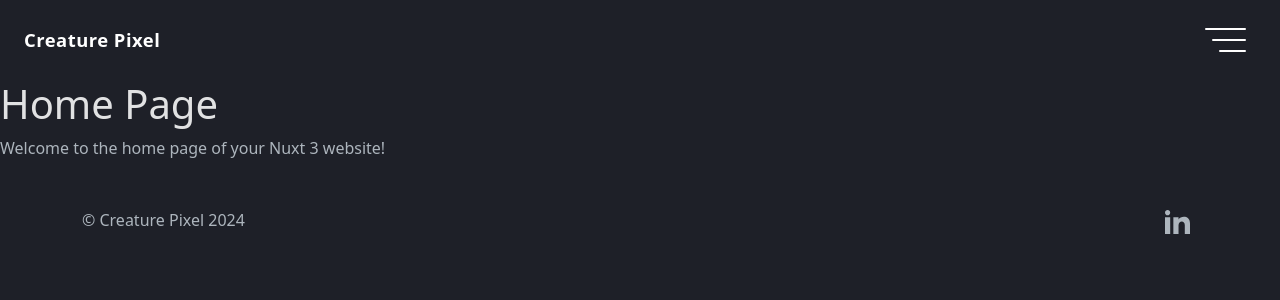
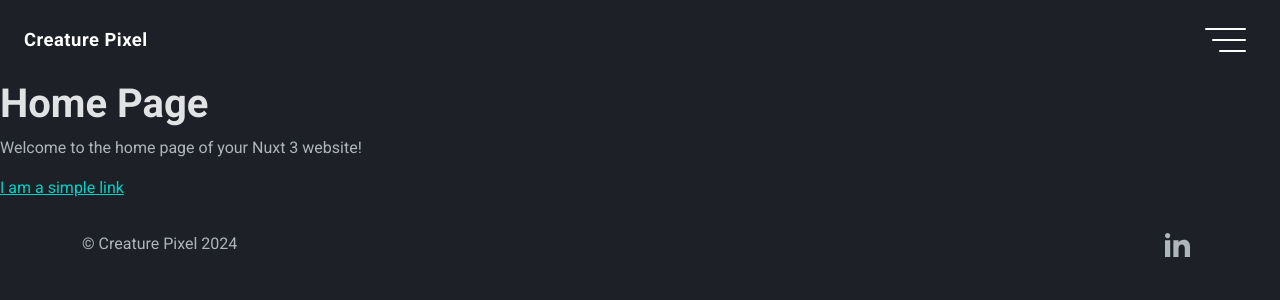
Before and after one commit to davidholtdev/creature-pixel, a Nuxt app: page / in a window 1280 px wide. Shown: the top 300 px of the page. Built offline with nearby package versions, Linux system fonts and the light colour scheme.

Commit message:
Implemented call to actions

```diff
--- a/assets/scss/_variables.scss
+++ b/assets/scss/_variables.scss
@@ -2,6 +2,9 @@ $white: #ffffff;
 $navy: #1e2028;
 $navy-light: #252731;
 $navy-dark: #121212;
+$primary: #03d1c5;
+$success: #198754;
+$danger: #d1170d;
 
 $body-bg: $navy;
 $body-color: #adb5bd;
@@ -13,5 +16,54 @@ $header-height: 5rem;
 
 $font-mono: "Roboto Mono", monospace;
 $font-sans: "Roboto", sans-serif;
+
+// Bootstrap variable overrides
+$font-size-base: 1rem;
+$lead-font-size: $font-size-base * 1.3;
+$small-font-size: 0.8rem;
+
+$h1-font-size: $font-size-base * 2.5 !default;
+$h2-font-size: $font-size-base * 2 !default;
+$h3-font-size: $font-size-base * 1.75 !default;
+$h4-font-size: $font-size-base * 1.5 !default;
+$h5-font-size: $font-size-base * 1.25 !default;
+$h6-font-size: $font-size-base !default;
+
+$border-width: 2px;
+
+$body-bg: $navy;
+$body-color: #adb5bd;
+$btn-padding-y: 0.75rem;
+$btn-padding-x: 1.5rem;
+$btn-border-width: 2px;
+$btn-font-family: $font-mono;
+$btn-font-size: 0.875rem;
+$font-family-base: $font-sans;
+$font-family-code: $font-mono;
+$headings-font-family: null !default;
+$headings-font-style: null !default;
+$headings-font-weight: 700;
+$headings-line-height: 1.2 !default;
 $headings-color: rgba(white, 0.87);
 $headings-color-hover: white;
+
+// Inputs
+$input-bg: $navy-light;
+$input-border-color: $navy-light;
+
+// Close
+$btn-close-color: white;
+$btn-close-opacity: 1;
+$btn-close-hover-opacity: 1;
+$btn-close-focus-opacity: 1;
+
+// Alerts
+$alert-bg-scale: 0;
+$alert-border-scale: 0;
+$alert-color-scale: 0;
+
+$theme-colors: (
+  "primary": $primary,
+  "success": $success,
+  "danger": $danger,
+);
--- /dev/null
+++ b/assets/scss/components/buttons.scss
@@ -0,0 +1,93 @@
+.cta,
+button.cta {
+  padding: $btn-padding-y $btn-padding-x;
+  font-family: $btn-font-family;
+  font-size: $btn-font-size;
+  position: relative;
+  text-align: center;
+  border: $btn-border-width solid;
+  font-weight: 500;
+  border-radius: $btn-border-radius;
+  overflow: hidden;
+  appearance: none;
+  line-height: 1.5;
+  @include transition($btn-transition);
+  vertical-align: middle;
+
+  text-decoration: none;
+  outline: none;
+  display: inline-block;
+
+  &:hover,
+  &:focus,
+  &:active {
+    outline: none;
+  }
+
+  &:focus {
+    outline: 0;
+  }
+
+  &:not([disabled]) {
+    cursor: pointer;
+  }
+}
+
+/* ==========================
+Variant modifiers
+============================= */
+
+.cta[data-variant="primary"] {
+  background-color: transparent;
+  border-color: $primary;
+  color: $primary;
+  &::before {
+    background: $primary;
+  }
+
+  &:focus {
+    box-shadow: 0 0 0 $btn-focus-width rgba($primary, 0.5);
+  }
+}
+
+.cta[data-size="small"] {
+  padding-block: var(--cta-padding-block, calc(var(--space-1) - 0.1875rem));
+}
+
+.cta[data-variant="none"] {
+  border: none;
+  background-color: "transparent";
+}
+
+/* ==========================
+Disabled state
+============================= */
+.cta[disabled]:not([disabled="false"]) {
+  background-color: transparent;
+  border-color: $gray-300;
+  color: $gray-300;
+
+  &::before {
+    content: none;
+  }
+}
+
+.cta:not([data-variant="none"])::before {
+  transform: translate3d(-50%, -10%, 0) scale(0.01);
+  transition: transform 500ms ease-out;
+  backface-visibility: hidden;
+  pointer-events: none;
+  border-radius: 100%;
+  position: absolute;
+  padding-top: 150%;
+  opacity: 0.075;
+  width: 150%;
+  content: "";
+  height: 0;
+  left: 50%;
+  top: 50%;
+}
+
+.cta:hover::before {
+  transform: translate3d(-50%, -50%, 0) scale(1);
+}
--- a/assets/scss/main.scss
+++ b/assets/scss/main.scss
@@ -13,6 +13,7 @@
 @import "utility-imports";
 @import "@/node_modules/bootstrap/scss/utilities/api";
 @import "global";
+@import "components/buttons.scss";
 @import "components/header";
 @import "components/footer";
 @import "components/project-card";
--- /dev/null
+++ b/components/CallToAction.vue
@@ -0,0 +1,39 @@
+<template>
+  <component
+    :is="elementType"
+    class="cta"
+    :to="link ? link.url : null"
+    :external="link ? external : null"
+    :target="link ? link.target : null"
+    :type="!link ? type : null"
+    :disabled="disabled"
+    :data-variant="variant"
+    :data-size="small ? 'small' : 'default'"
+    :data-loading="loading ?? false"
+    v-bind="$attrs">
+    <slot></slot>
+  </component>
+</template>
+
+<script setup lang="ts">
+  import { type CallToAction, CallToActionVariant } from "~/types";
+  const props = withDefaults(defineProps<CallToAction>(), {
+    type: "button",
+    variant: CallToActionVariant.Primary,
+    disabled: false,
+  });
+
+  const elementType = computed(() => {
+    if (props.link && !props.disabled) {
+      return resolveComponent("NuxtLink");
+    }
+
+    if (!props.link && (props.type === "button" || props.type === "submit")) {
+      return "button";
+    }
+
+    return "div";
+  });
+</script>
+
+<style scoped></style>
--- a/components/ContentBlock.vue
+++ b/components/ContentBlock.vue
@@ -3,6 +3,9 @@
     <div class="container container-slim">
       <slot name="content" v-if="useSlots().content" class="rte-content"></slot>
       <div v-else-if="combinedContent" v-html="combinedContent" class="rte-content"></div>
+      <div v-if="link" class="mt-5">
+        <CallToAction :link="link">{{ link.name }}</CallToAction>
+      </div>
     </div>
   </div>
   <div v-if="images && images.length" class="container">
--- a/nuxt.config.ts
+++ b/nuxt.config.ts
@@ -3,7 +3,17 @@ export default defineNuxtConfig({
   compatibilityDate: "2024-04-03",
   devtools: { enabled: true },
   css: ["~/assets/scss/main.scss"],
-
+  modules: ["@nuxt/image", "@nuxtjs/google-fonts"],
+  googleFonts: {
+    families: {
+      // Choose the font families you need
+      Roboto: [300, 400, 700],
+      "Roboto+Mono": [300, 400, 700],
+    },
+    display: "swap", // Ensures fonts render with minimal layout shift
+    prefetch: true, // Prefetches the font
+    preload: true, // Preloads the font
+  },
   // app: {
   //   pageTransition: {
   //     name: "page",
@@ -30,6 +40,4 @@ export default defineNuxtConfig({
       },
     },
   },
-
-  modules: ["@nuxt/image"],
 });
--- a/package.json
+++ b/package.json
@@ -17,6 +17,7 @@
     "vue-router": "latest"
   },
   "devDependencies": {
+    "@nuxtjs/google-fonts": "^3.2.0",
     "sass": "^1.78.0",
     "sass-loader": "^16.0.1",
     "typescript": "^5.6.2"
--- a/pages/index.vue
+++ b/pages/index.vue
@@ -2,9 +2,8 @@
   <div>
     <h1>Home Page</h1>
     <p>Welcome to the home page of your Nuxt 3 website!</p>
+    <a href="">I am a simple link</a>
   </div>
 </template>
 
-<script setup lang="ts"></script>
-
 <style scoped></style>
--- a/types/index.ts
+++ b/types/index.ts
@@ -113,7 +113,6 @@ export enum HeadingTagTypes {
 
 export const enum CallToActionVariant {
   Primary = "primary",
-  Secondary = "secondary",
   None = "none",
 }
 
```
Also changed, not shown: 2 other files (tests, documents, lock files or other folders).
